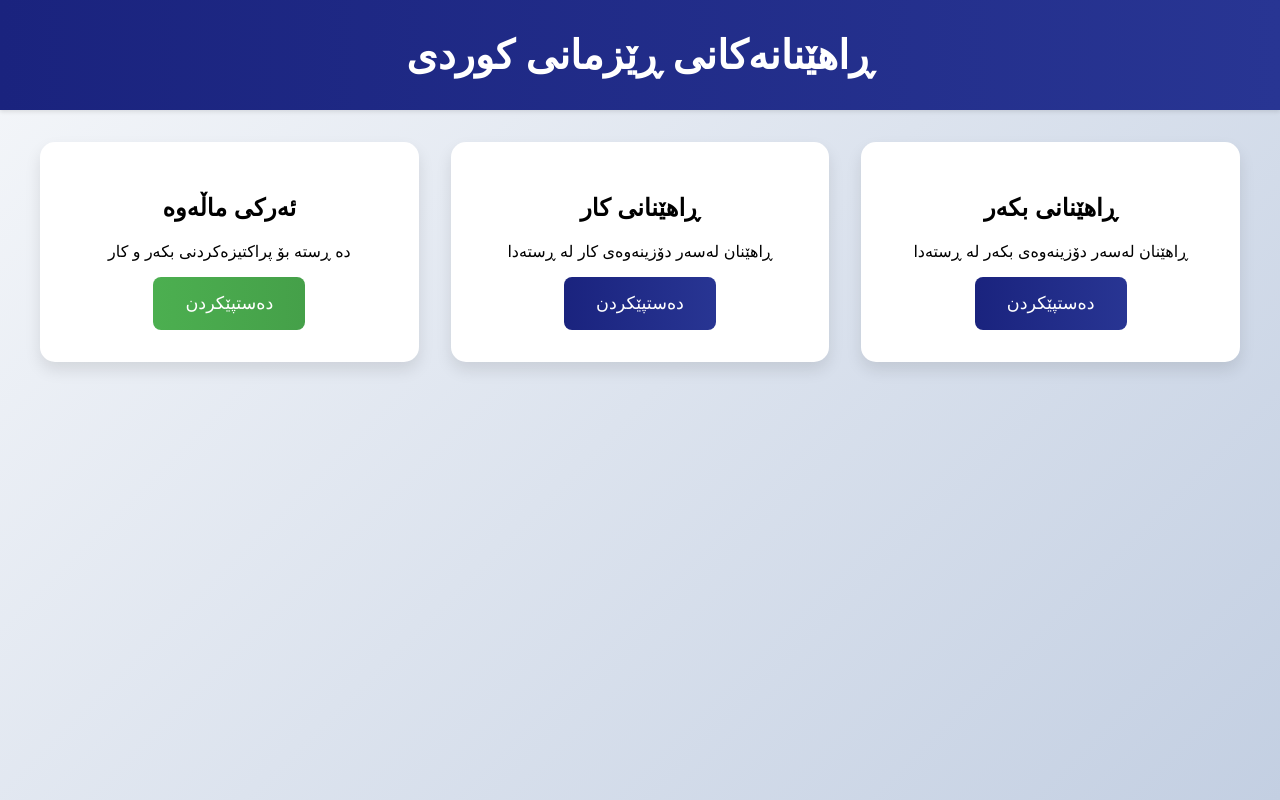
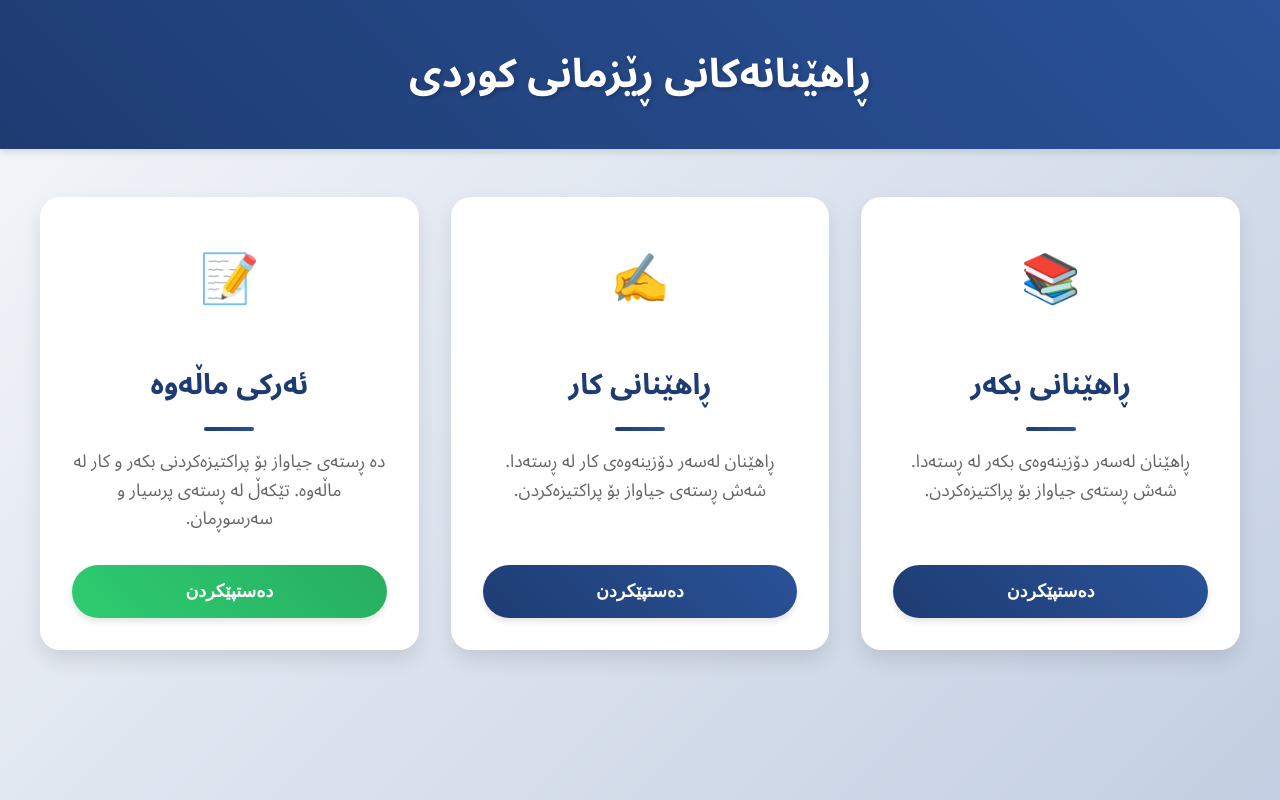
Before and after one commit to Daham-Mustaf/Daham-Mustaf.github.io, a plain HTML site: page index.html in a window 1280 px wide. Drawn offline with Linux system fonts and the light colour scheme.

Commit message:
Initial commit

```diff
--- a/index.html
+++ b/index.html
@@ -4,7 +4,129 @@
     <meta charset="UTF-8">
     <meta name="viewport" content="width=device-width, initial-scale=1.0">
     <title>ڕاهێنانەکانی ڕێزمانی کوردی</title>
-    <link rel="stylesheet" href="style.css">
+    <style>
+        @import url('https://fonts.googleapis.com/css2?family=Noto+Sans+Arabic:wght@400;700&display=swap');
+
+        body {
+            font-family: 'Noto Sans Arabic', Arial, sans-serif;
+            margin: 0;
+            padding: 0;
+            background: linear-gradient(135deg, #f5f7fa 0%, #c3cfe2 100%);
+            min-height: 100vh;
+            text-align: center;
+        }
+
+        .header {
+            background: linear-gradient(45deg, #1e3c72 0%, #2a5298 100%);
+            color: white;
+            padding: 2rem;
+            margin-bottom: 3rem;
+            box-shadow: 0 4px 6px rgba(0,0,0,0.1);
+        }
+
+        .header h1 {
+            font-size: 2.5rem;
+            margin: 0;
+            text-shadow: 2px 2px 4px rgba(0,0,0,0.2);
+        }
+
+        .container {
+            max-width: 1200px;
+            margin: 0 auto;
+            padding: 0 20px;
+            display: grid;
+            grid-template-columns: repeat(auto-fit, minmax(300px, 1fr));
+            gap: 2rem;
+        }
+
+        .card {
+            background: white;
+            border-radius: 20px;
+            padding: 2rem;
+            transition: transform 0.3s ease, box-shadow 0.3s ease;
+            box-shadow: 0 10px 20px rgba(0,0,0,0.1);
+            display: flex;
+            flex-direction: column;
+            justify-content: space-between;
+            min-height: 300px;
+        }
+
+        .card:hover {
+            transform: translateY(-10px);
+            box-shadow: 0 15px 30px rgba(0,0,0,0.15);
+        }
+
+        .card h2 {
+            color: #1e3c72;
+            font-size: 1.8rem;
+            margin-bottom: 1rem;
+            position: relative;
+            padding-bottom: 1rem;
+        }
+
+        .card h2:after {
+            content: '';
+            position: absolute;
+            bottom: 0;
+            left: 50%;
+            transform: translateX(-50%);
+            width: 50px;
+            height: 4px;
+            background: linear-gradient(45deg, #1e3c72, #2a5298);
+            border-radius: 2px;
+        }
+
+        .card p {
+            color: #666;
+            font-size: 1.1rem;
+            line-height: 1.6;
+            margin-bottom: 2rem;
+        }
+
+        .button {
+            background: linear-gradient(45deg, #1e3c72, #2a5298);
+            color: white;
+            border: none;
+            padding: 1rem 2rem;
+            border-radius: 50px;
+            font-size: 1.1rem;
+            cursor: pointer;
+            transition: transform 0.2s ease, box-shadow 0.2s ease;
+            text-decoration: none;
+            display: inline-block;
+            font-weight: bold;
+            box-shadow: 0 4px 6px rgba(0,0,0,0.1);
+        }
+
+        .button:hover {
+            transform: scale(1.05);
+            box-shadow: 0 6px 8px rgba(0,0,0,0.2);
+        }
+
+        .homework .button {
+            background: linear-gradient(45deg, #2ecc71, #27ae60);
+        }
+
+        .card-icon {
+            font-size: 3rem;
+            color: #1e3c72;
+            margin-bottom: 1rem;
+        }
+
+        @media (max-width: 768px) {
+            .header h1 {
+                font-size: 2rem;
+            }
+
+            .card {
+                min-height: 250px;
+            }
+
+            .card h2 {
+                font-size: 1.5rem;
+            }
+        }
+    </style>
 </head>
 <body>
     <div class="header">
@@ -13,45 +135,30 @@
 
     <div class="container">
         <div class="card">
-            <h2>ڕاهێنانی بکەر</h2>
-            <p>ڕاهێنان لەسەر دۆزینەوەی بکەر لە ڕستەدا</p>
-            <button onclick="startExercise('subject')" class="btn">دەستپێکردن</button>
+            <div>
+                <div class="card-icon">📚</div>
+                <h2>ڕاهێنانی بکەر</h2>
+                <p>ڕاهێنان لەسەر دۆزینەوەی بکەر لە ڕستەدا. شەش ڕستەی جیاواز بۆ پراکتیزەکردن.</p>
+            </div>
+            <button onclick="startExercise('subject')" class="button">دەستپێکردن</button>
         </div>
 
         <div class="card">
-            <h2>ڕاهێنانی کار</h2>
-            <p>ڕاهێنان لەسەر دۆزینەوەی کار لە ڕستەدا</p>
-            <button onclick="startExercise('verb')" class="btn">دەستپێکردن</button>
+            <div>
+                <div class="card-icon">✍️</div>
+                <h2>ڕاهێنانی کار</h2>
+                <p>ڕاهێنان لەسەر دۆزینەوەی کار لە ڕستەدا. شەش ڕستەی جیاواز بۆ پراکتیزەکردن.</p>
+            </div>
+            <button onclick="startExercise('verb')" class="button">دەستپێکردن</button>
         </div>
 
-        <div class="card">
-            <h2>ئەرکی ماڵەوە</h2>
-            <p>دە ڕستە بۆ پراکتیزەکردنی بکەر و کار</p>
-            <button onclick="startExercise('homework')" class="btn homework-btn">دەستپێکردن</button>
-        </div>
-    </div>
-
-    <div id="exercise-container" class="exercise-container" style="display: none;">
-        <h2 id="exercise-title"></h2>
-        <p id="exercise-description" class="description"></p>
-
-        <div class="quiz-container">
-            <div id="sentence" class="sentence"></div>
-
-            <button onclick="showAnswer()" class="button">
-                نیشاندانی وەڵام
-            </button>
-
-            <div id="answer" style="display: none;"></div>
-
-            <div class="button-group">
-                <button onclick="nextSentence()" class="button next-btn">
-                    ڕستەی دواتر
-                </button>
-                <button onclick="goBack()" class="button back-btn">
-                    گەڕانەوە
-                </button>
+        <div class="card homework">
+            <div>
+                <div class="card-icon">📝</div>
+                <h2>ئەرکی ماڵەوە</h2>
+                <p>دە ڕستەی جیاواز بۆ پراکتیزەکردنی بکەر و کار لە ماڵەوە. تێکەڵ لە ڕستەی پرسیار و سەرسوڕمان.</p>
             </div>
+            <button onclick="startExercise('homework')" class="button">دەستپێکردن</button>
         </div>
     </div>
 
```
